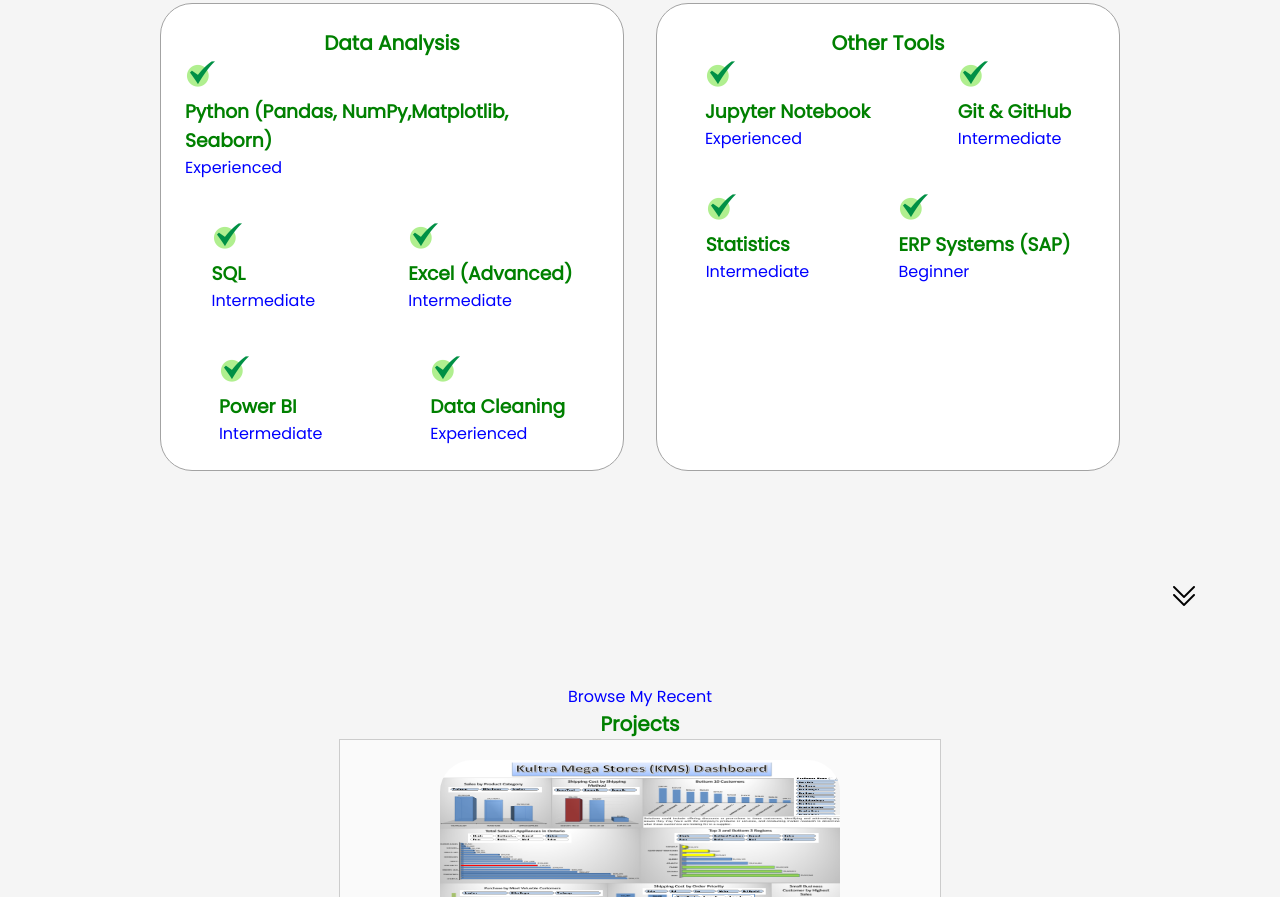
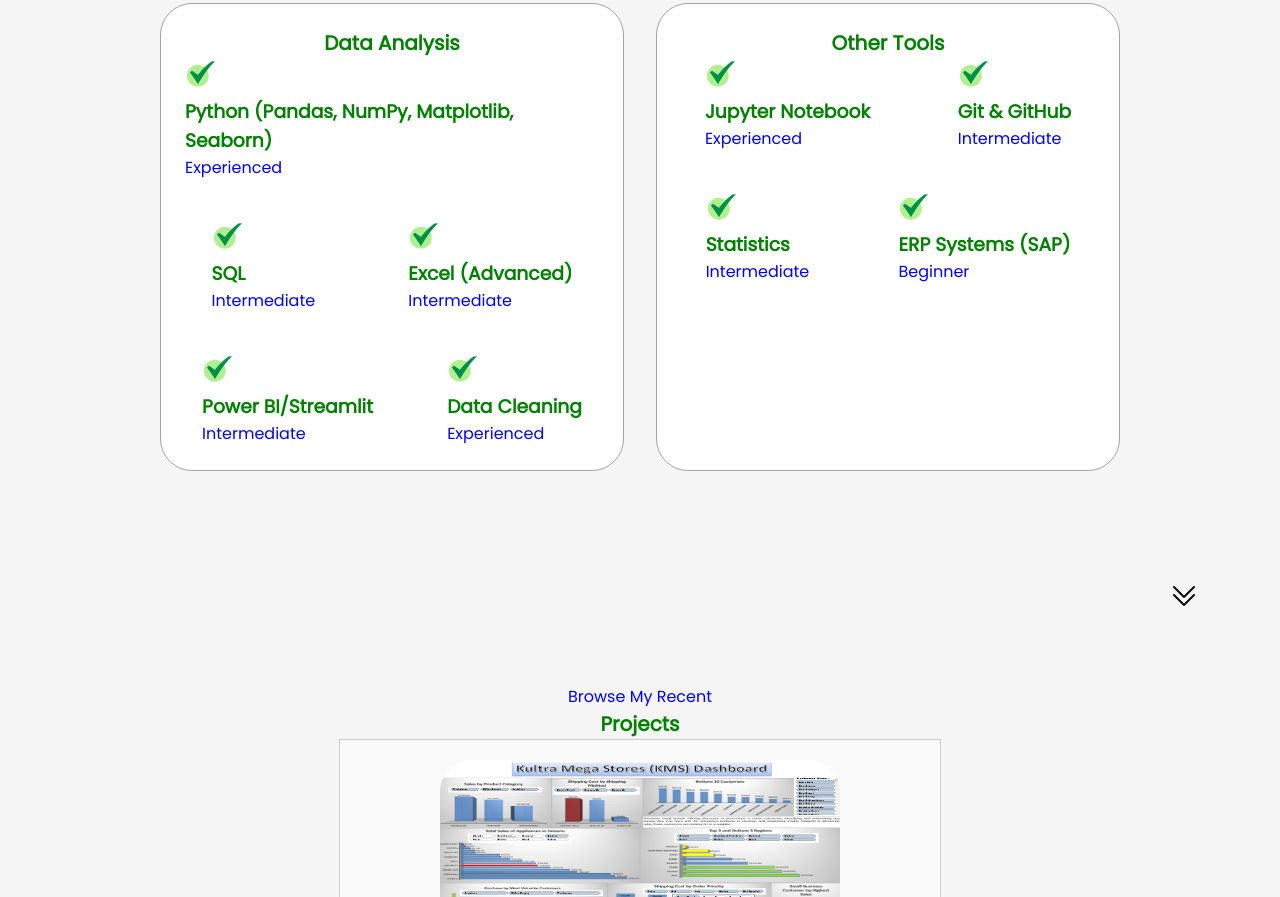
Before and after one commit to IsaacDevCraft/my-portfolio, a plain HTML site: page index.html in a window 1280 px wide. Shown: the part 1840-2737 px from the top of the page. Drawn offline with Linux system fonts and the light colour scheme.

Commit message:
New Commit

```diff
--- a/index.html
+++ b/index.html
@@ -108,7 +108,7 @@
           <div class="article-container">
             <article>
               <img src="/images/check-mark.png" alt="icon" class="icon"/>
-              <div><h3>Python (Pandas, NumPy,Matplotlib, Seaborn)</h3><p>Experienced</p></div>
+              <div><h3>Python (Pandas, NumPy, Matplotlib, Seaborn)</h3><p>Experienced</p></div>
             </article>
             <article>
               <img src="/images/check-mark.png" alt="icon" class="icon"/>
@@ -120,7 +120,7 @@
             </article>
             <article>
               <img src="/images/check-mark.png" alt="icon" class="icon"/>
-              <div><h3>Power BI </h3><p>Intermediate</p></div>
+              <div><h3>Power BI/Streamlit </h3><p>Intermediate</p></div>
             </article>
             <article>
               <img src="/images/check-mark.png" alt="icon" class="icon"/>
```
